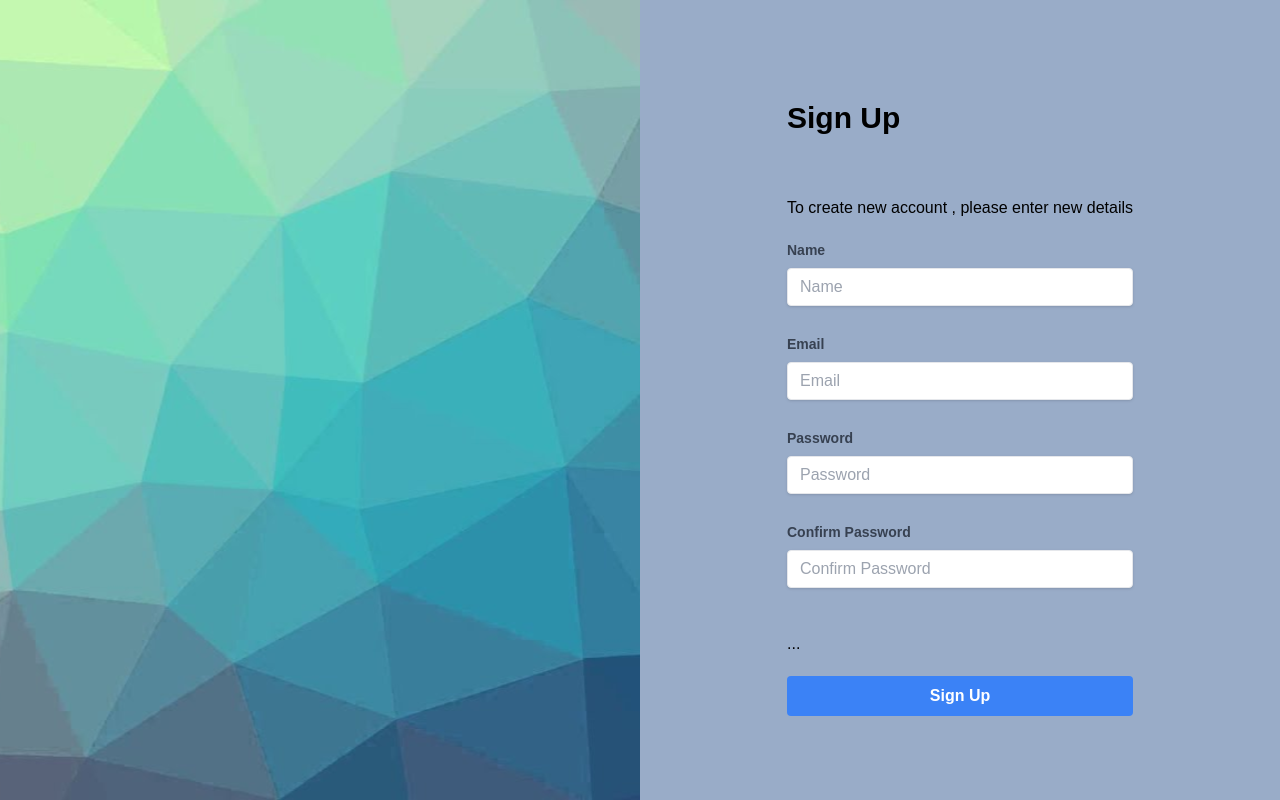
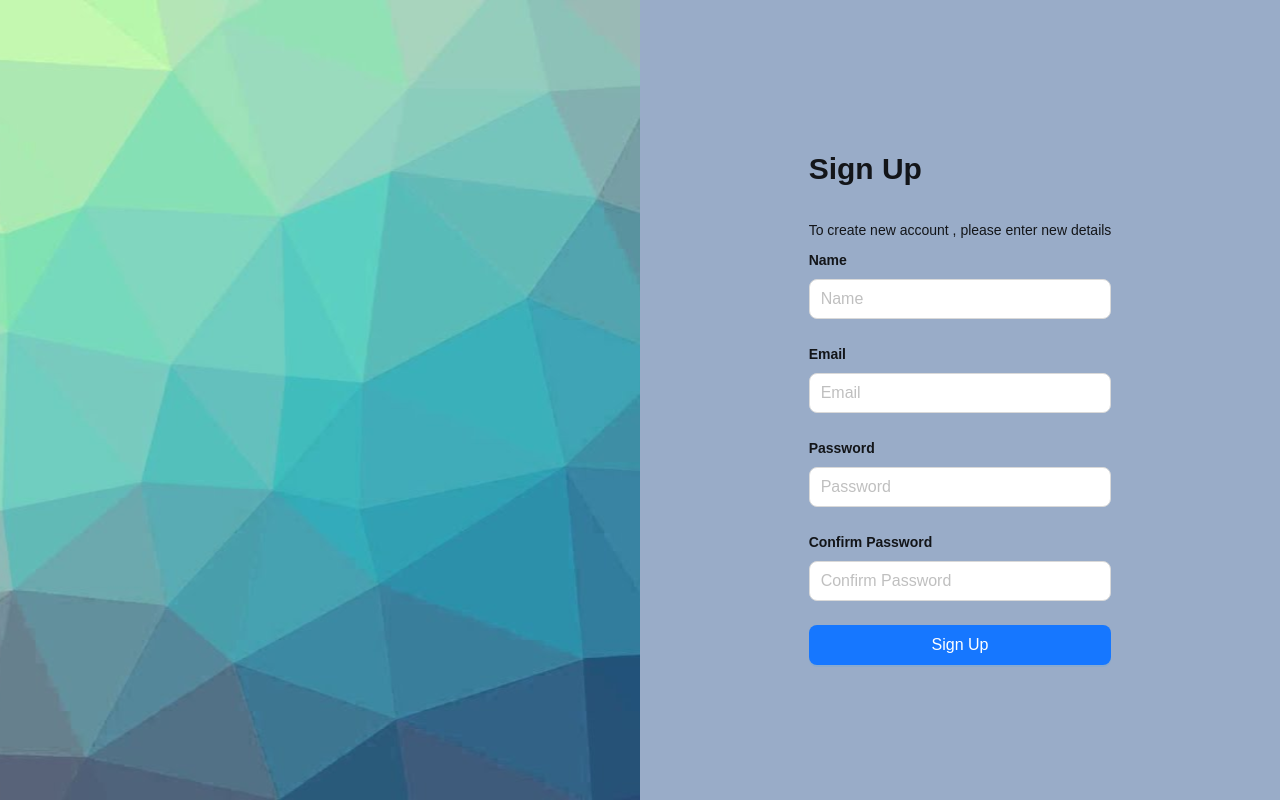
Before and after one commit to opencodeiiita/GrepIt-Frontend, a React (Create React App) app: page /sign-up in a window 1280 px wide. Built offline with nearby package versions, Linux system fonts and the light colour scheme.

Commit message:
react -> antd

```diff
--- a/package.json
+++ b/package.json
@@ -11,6 +11,7 @@
     "@testing-library/user-event": "^13.5.0",
     "axios": "^1.6.2",
     "react": "^18.2.0",
+    "react-datetime-picker": "^5.6.0",
     "react-dom": "^18.2.0",
     "react-router-dom": "^6.20.1",
     "react-scripts": "5.0.1",
@@ -41,7 +42,7 @@
     ]
   },
   "devDependencies": {
-    "antd": "^5.12.2",
+    "antd": "^5.12.7",
     "prettier": "^3.1.1",
     "tailwindcss": "^3.3.6"
   }
--- a/public/design.json
+++ b/public/design.json
@@ -19,7 +19,7 @@
     "githubID": "Tej-as1",
     "figmaLink": "https://www.figma.com/file/XGQ5gcIWB6lhW0GbicKddG/GrepIT-logo?type=design&mode=design&t=zB5pP12cjFF9pp0X-1"
 
-  }
+  },
 
   {
     "name": "Ankita Singh",
--- a/src/App.jsx
+++ b/src/App.jsx
@@ -1,12 +1,25 @@
 import React from 'react';
 import AppRouter from './routers/AppRouter.jsx';
 import { AuthProvider } from './hooks/useAuth.jsx';
+import { ConfigProvider } from 'antd';
 
 function App() {
   return (
+    <ConfigProvider
+    theme={{
+      token: {
+
+        fontFamily:'Arial,Sans Serif',
+
+        // Alias Token
+        colorBgContainer: '#ffffff',
+      },
+    }}
+  >
     <AuthProvider>
       <AppRouter/>
     </AuthProvider>
+    </ConfigProvider>
   );
 }
 
--- a/src/assets/styles/index.css
+++ b/src/assets/styles/index.css
@@ -8,7 +8,6 @@ body {
     'Ubuntu', 'Cantarell', 'Fira Sans', 'Droid Sans', 'Helvetica Neue',
     sans-serif;
   -webkit-font-smoothing: antialiased;
-  -moz-osx-font-smoothing: grayscale;
 }
 
 code {
--- a/src/components/Leaderboard.jsx
+++ b/src/components/Leaderboard.jsx
@@ -46,7 +46,7 @@ const Leaderboard = () => {
   return (
     <div className="leaderboard-container">
       <h1 className="leaderboard-title">Leaderboard</h1>
-      <Table dataSource={leaderboardData} columns={columns} pagination={false} />
+      <Table  dataSource={leaderboardData} columns={columns} pagination={false} />
     </div>
   );
 };
--- a/src/components/SignIn.jsx
+++ b/src/components/SignIn.jsx
@@ -1,5 +1,7 @@
 import React, { useState } from 'react';
 import axios from 'axios';
+import { Button, Form, Input } from 'antd/es';
+import FormItem from 'antd/es/form/FormItem';
 const SignIn = () => {
   const [username, setUsername] = useState('');
   const [password, setPassword] = useState('');
@@ -41,54 +43,55 @@ const SignIn = () => {
       />
       <section className="flex flex-1 justify-center items-center flex-col py-10">
         <div className="w-[340px] flex flex-col ">
-          <form
-            className="flex flex-col gap-5 w-full mt-4"
+          <Form
+            className="flex flex-col  w-full mt-4"
             type="submit"
+            layout="vertical"
+            labelAlign="left"
             onSubmit={handleApi}
+            requiredMark={false}
           >
             <h2 className="text-3xl font-bold mb-8">Sign In</h2>
-            <p className="text-light-3 small-medium md:base-regular mt-2">
+            <p className="text-light-3 small-medium md:base-regular mb-2">
               To access the website , please enter your details
             </p>
 
-            <div className="mb-2">
-              <label
-                className="block text-start text-gray-700 text-sm font-bold mb-2"
-                htmlFor="username"
-              >
-                Username
-              </label>
-              <input
-                className="shadow appearance-none border rounded w-full py-2 px-3 text-gray-700 leading-tight focus:outline-none focus:shadow-outline"
-                id="username"
-                type="username"
+            <FormItem
+              label={<strong>Username</strong>}
+              name="username"
+              rules={[{ required: true, message: 'Please enter your username' }]}
+              labelCol={{ span: 24 }}
+              wrapperCol={{ span: 24 }}
+            >
+              <Input
                 placeholder="Username"
                 value={username}
+                size="large"
                 onChange={handleUsername}
               />
-            </div>
+            </FormItem>
 
-            <div className="mb-2">
-              <label
-                className="block text-start text-gray-700 text-sm font-bold mb-2"
-                htmlFor="password"
-              >
-                Password
-              </label>
-              <input
-                className="shadow appearance-none border rounded w-full py-2 px-3 text-gray-700 leading-tight focus:outline-none focus:shadow-outline"
+            <FormItem
+              label={<strong>Password</strong>}
+              name="password"
+              rules={[{ required: true, message: 'Please enter your password' }]}
+              labelCol={{ span: 24 }}
+              wrapperCol={{ span: 24 }}
+            >
+              <Input
                 id="password"
                 type="password"
                 placeholder="Password"
                 value={password}
                 onChange={handlePassword}
+                size="large"
               />
-            </div>
+            </FormItem>
 
-            <button className="bg-blue-500 hover:bg-blue-700 text-white font-bold py-2 px-4 rounded focus:outline-none focus:shadow-outline">
+            <Button type="primary" size="large">
               Sign In
-            </button>
-          </form>
+            </Button>
+          </Form>
         </div>
       </section>
     </div>
--- a/src/components/SignUp.jsx
+++ b/src/components/SignUp.jsx
@@ -1,5 +1,7 @@
 import React, { useState } from 'react';
 import axios from 'axios';
+import { Button, Form, Input } from 'antd/es';
+import FormItem from 'antd/es/form/FormItem';
 const SignUp = () => {
   const [name, setName] = useState('');
   const [email, setEmail] = useState('');
@@ -46,88 +48,89 @@ const SignUp = () => {
       />
       <section className="flex flex-1 justify-center items-center flex-col py-10">
         <div className="sm:w-420 flex-center flex-col ">
-          <form className="flex flex-col gap-5 w-full mt-4">
+          <Form
+            className="flex flex-col  w-full mt-4"
+            type="submit"
+            layout="vertical"
+            labelAlign="left"
+            onSubmit={handleApi}
+            requiredMark={false}
+          >
             <h2 className="text-3xl font-bold mb-8">Sign Up</h2>
-            <p className="text-light-3 small-medium md:base-regular mt-2">
+            <p className="text-light-3 small-medium md:base-regular mb-2">
               To create new account , please enter new details
             </p>
-            <div className="mb-2">
-              <label
-                className="block text-start text-gray-700 text-sm font-bold mb-2"
-                htmlFor="username"
-              >
-                Name
-              </label>
-              <input
-                className="shadow appearance-none border rounded w-full py-2 px-3 text-gray-700 leading-tight focus:outline-none focus:shadow-outline"
+            <FormItem
+              label={<strong>Name</strong>}
+              name="name"
+              rules={[{ required: true, message: 'Please enter your name' }]}
+              labelCol={{ span: 24 }}
+              wrapperCol={{ span: 24 }}
+            >
+              <Input
                 id="name"
-                type="text"
+                type="name"
                 placeholder="Name"
                 value={name}
                 onChange={handleName}
+                size="large"
               />
-            </div>
+            </FormItem>
 
-            <div className="mb-2">
-              <label
-                className="block text-start text-gray-700 text-sm font-bold mb-2"
-                htmlFor="username"
-              >
-                Email
-              </label>
-              <input
-                className="shadow appearance-none border rounded w-full py-2 px-3 text-gray-700 leading-tight focus:outline-none focus:shadow-outline"
+            <FormItem
+              label={<strong>Email</strong>}
+              name="email"
+              rules={[{ required: true, message: 'Please enter your email' }]}
+              labelCol={{ span: 24 }}
+              wrapperCol={{ span: 24 }}
+            >
+              <Input
                 id="email"
                 type="email"
                 placeholder="Email"
                 value={email}
                 onChange={handleEmail}
+                size="large"
               />
-            </div>
+            </FormItem>
 
-            <div className="mb-2">
-              <label
-                className="block text-start text-gray-700 text-sm font-bold mb-2"
-                htmlFor="password"
-              >
-                Password
-              </label>
-              <input
-                className="shadow appearance-none border rounded w-full py-2 px-3 text-gray-700 leading-tight focus:outline-none focus:shadow-outline"
+            <FormItem
+              label={<strong>Password</strong>}
+              name="password"
+              rules={[{ required: true, message: 'Please enter your password' }]}
+              labelCol={{ span: 24 }}
+              wrapperCol={{ span: 24 }}
+            >
+              <Input
                 id="password"
                 type="password"
                 placeholder="Password"
                 value={password}
                 onChange={handlePassword}
+                size="large"
               />
-            </div>
-            <div className="mb-2">
-              <label
-                className="block text-start text-gray-700 text-sm font-bold mb-2"
-                htmlFor="confirmPassword"
-              >
-                Confirm Password
-              </label>
-              <input
-                className="shadow appearance-none border rounded w-full py-2 px-3 text-gray-700 leading-tight focus:outline-none focus:shadow-outline"
-                id="confirmPassword"
+            </FormItem>
+            <FormItem
+              label={<strong>Confirm Password</strong>}
+              name="confirmPassword"
+              rules={[{ required: true, message: 'Please enter your password' }]}
+              labelCol={{ span: 24 }}
+              wrapperCol={{ span: 24 }}
+            >
+              <Input
+                id="confirmpassword"
                 type="password"
                 placeholder="Confirm Password"
+                size="large"
               />
-            </div>
-            <form
-              className="flex flex-col gap-5 w-full mt-4"
-              onSubmit={handleApi}
+            </FormItem>
+            <Button
+              size="large"
+              type="primary"
             >
-              ...
-              <button
-                className="bg-blue-500 hover:bg-blue-700 text-white font-bold py-2 px-4 rounded focus:outline-none focus:shadow-outline"
-                type="submit"
-              >
-                Sign Up
-              </button>
-            </form>
-          </form>
+              Sign Up
+            </Button>
+          </Form>
         </div>
       </section>
     </div>
--- a/src/pages/Quiz.jsx
+++ b/src/pages/Quiz.jsx
@@ -11,6 +11,7 @@ const Option = ({
   changeCorrectOption
 }) => {
   return (
+
     <aside className="relative">
       <span
         className={` absolute p-1 ${
```
Also changed, not shown: src/components/CreateRoom.jsx (+51 -55 lines), src/components/JoinRoom.jsx (+6 -5 lines), src/components/Navbar.jsx (+10 -7 lines), src/pages/Home.jsx (line endings or trailing spaces), 1 other file (tests, documents, lock files or other folders).
